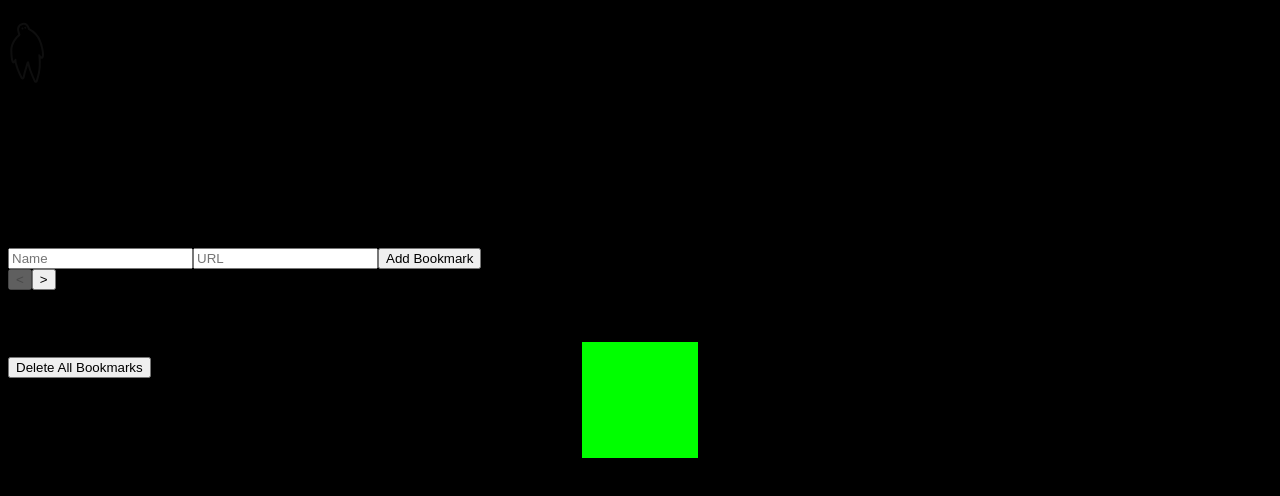
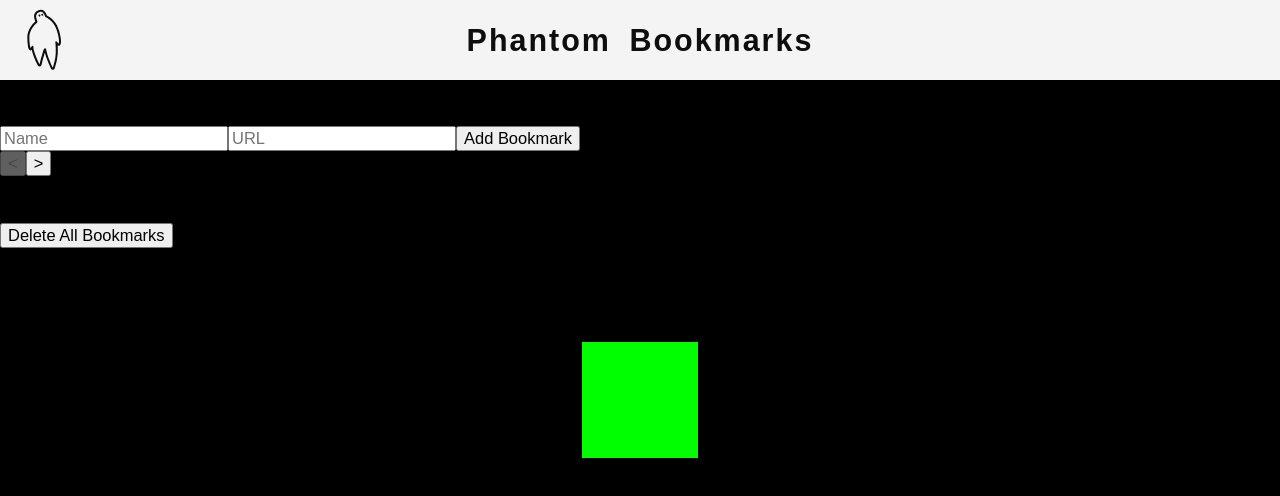
Before and after one commit to AJCJ1/phantomsbookmarkproject, a React (Vite) app: page / in a window 1280 px wide. Shown: the top 496 px of the page. Built offline with nearby package versions, Linux system fonts and the light colour scheme.

Commit message:
styles body, title and phantom logo

```diff
--- a/src/styles/index.css
+++ b/src/styles/index.css
@@ -1,3 +1,60 @@
+/* Import each styling file, organised by component */
+@import url("./Form.css");
+@import url('./Modal.css');
+@import url('./List.css');
+@import url('./Pagination.css');
+
+/* The box-sizing property makes elements include
+the padding and border in total width and height. */
+* {
+  box-sizing: border-box;
+  font-family: 'Alata', sans-serif;
+  font-size: calc(8px + 6 * ((100vw - 320px) / 680));
+}
+
+/* Simple title banner */
+.title {
+  font-size: calc(22px + 6 * ((100vw - 320px) / 680));
+  width: 100vw;
+  height: 80px;
+  text-align: center;
+  line-height: 80px;
+  margin: 0;
+  padding: 0;
+  background-color: #F4F4F4;
+  letter-spacing: 2px;
+  word-spacing: 8px;
+  color: #0e0e0e;
+}
+
+.phntm-logo {
+  width:4rem;
+  height:5rem;
+  position: absolute;
+  left: 1.5rem;
+  top: 0.5rem;
+  display:none;
+}
+/* Macbook air and above */
+@media screen and (min-width: 1200px) {
+
+  .phntm-logo {
+    display:block;
+  }
+}
+
+/* all selected elements display in Phantom's Green */
+*::selection {
+  background-color: #00fdc7;
+  color:#0e0e0e;
+}
+
+body {
+  margin: 0;
+  padding: 0;
+  background-color: #0e0e0e;
+}
+
 /* WebGL rendered background canvas */
 canvas {
   margin:0;
```
Also changed, not shown: src/styles/Form.css (added), src/styles/List.css (added), src/styles/Modal.css (added), src/styles/Pagination.css (added).
